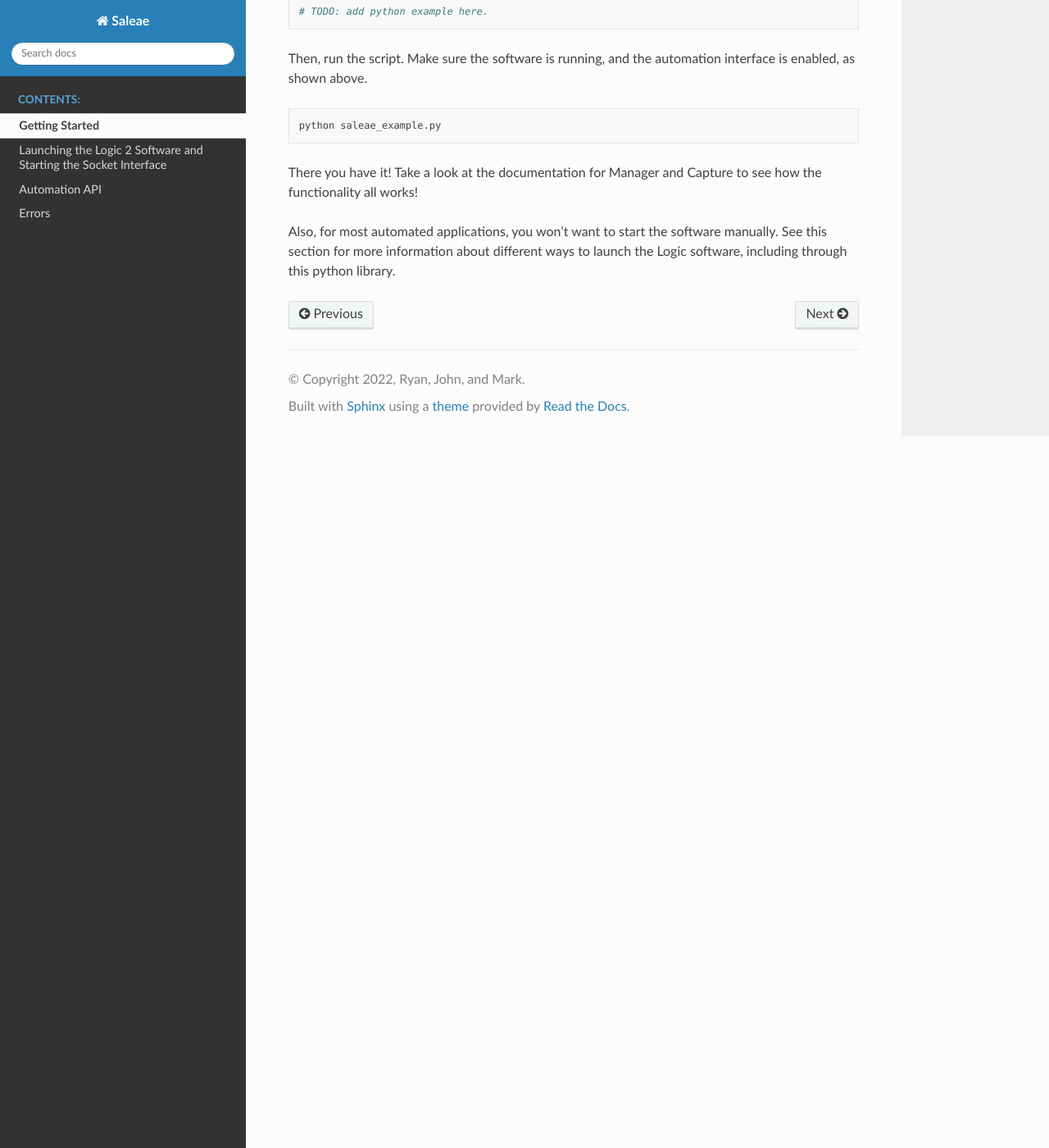
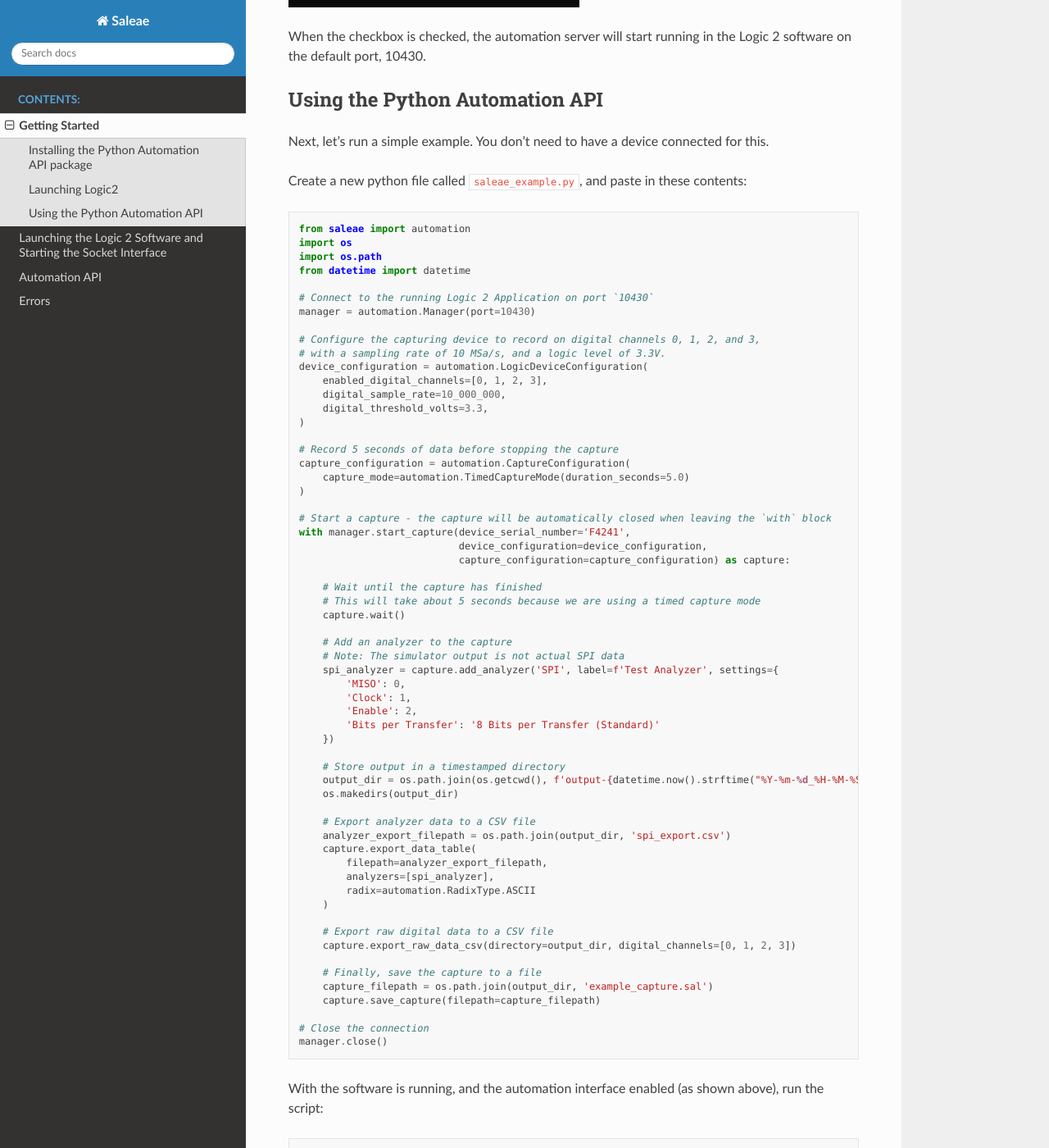
Before and after one commit to saleae/logic2-automation, a Sphinx documentation site: the page built from python/docs/source/getting_started.rst, in a window 1280 px wide and 1400 px high, scrolled down 969 px. Shown: the whole window at 82% size. Built offline with Sphinx 7.4.7 and the Read the Docs theme 2.0.0, drawn with Linux system fonts in a browser that asks for light colours; some of the changed text lies outside the part shown.

Commit message:
Add python automation example to the docs

```diff
--- /dev/null
+++ b/python/docs/source/_static/saleae_example.py
@@ -0,0 +1,60 @@
+from saleae import automation
+import os
+import os.path
+from datetime import datetime
+
+# Connect to the running Logic 2 Application on port `10430`
+manager = automation.Manager(port=10430)
+
+# Configure the capturing device to record on digital channels 0, 1, 2, and 3,
+# with a sampling rate of 10 MSa/s, and a logic level of 3.3V.
+device_configuration = automation.LogicDeviceConfiguration(
+    enabled_digital_channels=[0, 1, 2, 3],
+    digital_sample_rate=10_000_000,
+    digital_threshold_volts=3.3,
+)
+
+# Record 5 seconds of data before stopping the capture
+capture_configuration = automation.CaptureConfiguration(
+    capture_mode=automation.TimedCaptureMode(duration_seconds=5.0)
+)
+
+# Start a capture - the capture will be automatically closed when leaving the `with` block
+with manager.start_capture(device_serial_number='F4241',
+                           device_configuration=device_configuration,
+                           capture_configuration=capture_configuration) as capture:
+
+    # Wait until the capture has finished
+    # This will take about 5 seconds because we are using a timed capture mode
+    capture.wait()
+
+    # Add an analyzer to the capture
+    # Note: The simulator output is not actual SPI data
+    spi_analyzer = capture.add_analyzer('SPI', label=f'Test Analyzer', settings={
+        'MISO': 0,
+        'Clock': 1,
+        'Enable': 2,
+        'Bits per Transfer': '8 Bits per Transfer (Standard)'
+    })
+
+    # Store output in a timestamped directory
+    output_dir = os.path.join(os.getcwd(), f'output-{datetime.now().strftime("%Y-%m-%d_%H-%M-%S")}')
+    os.makedirs(output_dir)
+
+    # Export analyzer data to a CSV file
+    analyzer_export_filepath = os.path.join(output_dir, 'spi_export.csv')
+    capture.export_data_table(
+        filepath=analyzer_export_filepath,
+        analyzers=[spi_analyzer],
+        radix=automation.RadixType.ASCII
+    )
+
+    # Export raw digital data to a CSV file
+    capture.export_raw_data_csv(directory=output_dir, digital_channels=[0, 1, 2, 3])
+
+    # Finally, save the capture to a file
+    capture_filepath = os.path.join(output_dir, 'example_capture.sal')
+    capture.save_capture(filepath=capture_filepath)
+
+# Close the connection
+manager.close()
--- a/python/docs/source/getting_started.rst
+++ b/python/docs/source/getting_started.rst
@@ -1,13 +1,24 @@
 Getting Started
 ***************
+
+Installing the Python Automation API package
+--------------------------------------------
 
 To get started, you will need the latest build of the Logic 2 Software (2.3.56+), the logic2-automation python package, and python 3.9 or newer.
 
 First, let's install the logic2-automation package. Download the package zip file, and install it like so:
 
+Download the package: :download:`_static/logic2_automation-0.0.1-py3-none-any.whl`
+
+And install it via pip:
+
 .. code-block:: bash
 
-  pip install logic2-automation.zip
+  pip install path/to/logic2_automation-0.0.1-py3-none-any.whl
+
+
+Launching Logic2
+----------------
 
 Because this feature is pre-release, the automation functionality is not available in the software by default. To activate it, the software needs to be launched with an environment variable:
 
@@ -26,15 +37,16 @@ With this flag set, the automation interface can now be enabled in the software
 
 When the checkbox is checked, the automation server will start running in the Logic 2 software on the default port, 10430.
 
+Using the Python Automation API
+-------------------------------
+
 Next, let's run a simple example. You don't need to have a device connected for this.
 
-Create a new python file called saleae_example.py, and paste in these contents:
+Create a new python file called :code:`saleae_example.py`, and paste in these contents:
 
-.. code-block:: python
+.. literalinclude:: _static/saleae_example.py
 
-  # TODO: add python example here.
-
-Then, run the script. Make sure the software is running, and the automation interface is enabled, as shown above.
+With the software is running, and the automation interface enabled (as shown above), run the script:
 
 .. code-block:: bash
 
```
Also changed, not shown: 1 other file.
